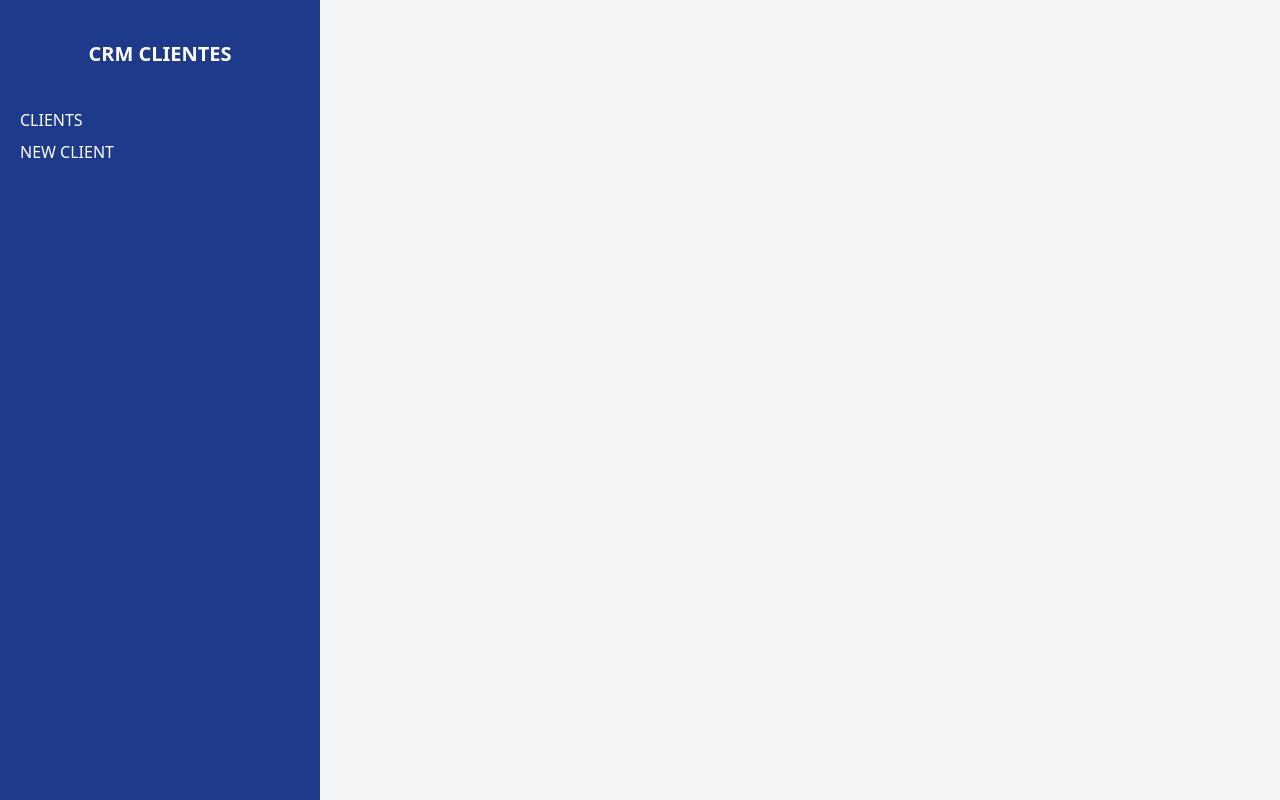
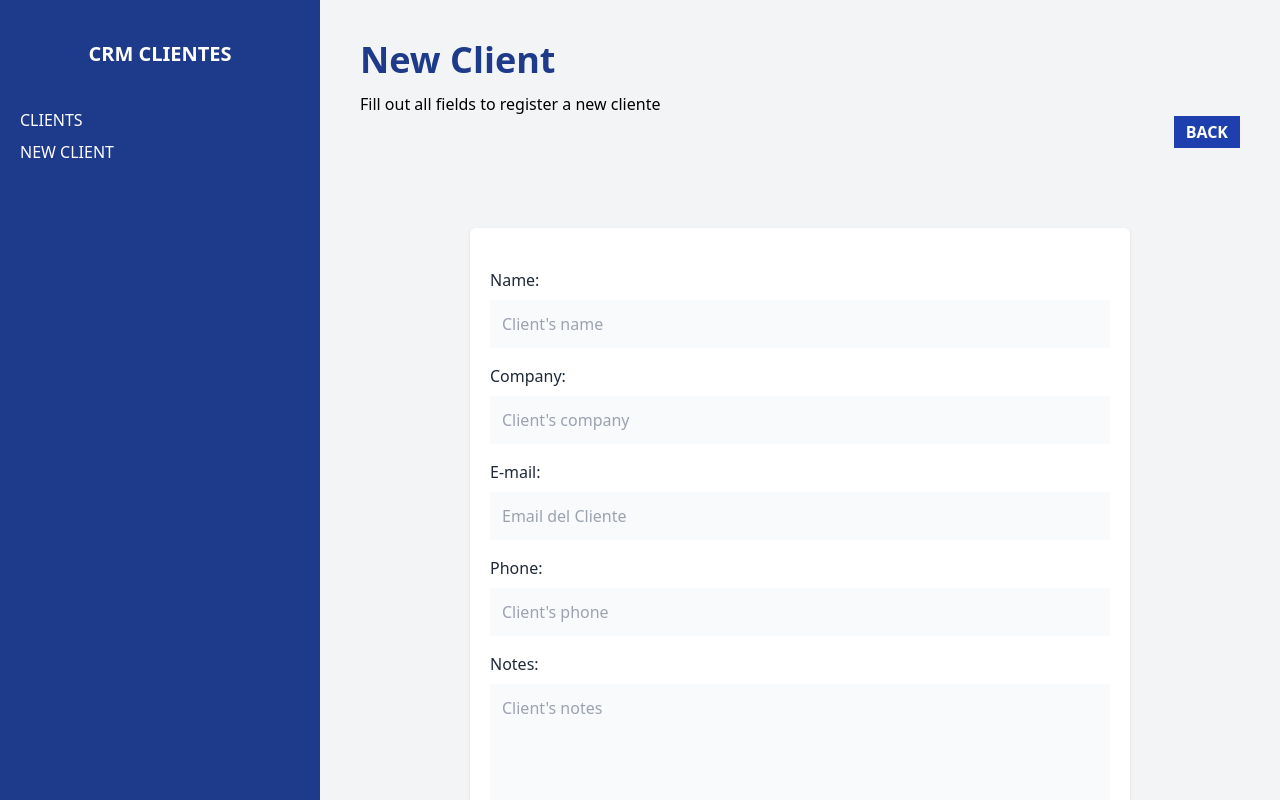
Before and after one commit to EmilyMontalvo/crm-react, a React (Vite) app: page /clients/new in a window 1280 px wide. Built offline with nearby package versions, Linux system fonts and the light colour scheme.

Commit message:
Add action to new client's form

```diff
--- a/src/components/Clients.jsx
+++ b/src/components/Clients.jsx
@@ -20,7 +20,7 @@
                     {telefono}
                 </p>
             </td>
-            <td className='p-6 flex gap-3'>
+            <td className='p-6 flex gap-3 justify-center'>
                 <button type="button" className='bg-blue-600 hover:bg-blue-700 uppercase font-bold text-xs text-white p-4'>
                     Edit
                 </button>
--- /dev/null
+++ b/src/components/Form.jsx
@@ -0,0 +1,77 @@
+const MyForm = ({client}) => {
+    return (
+        <>
+            <div className="mb-4">
+                <label
+                    className="text-gray-800"
+                    htmlFor="name"
+                >Name:</label>
+                <input
+                    id="name"
+                    type="text"
+                    className="mt-2 block w-full p-3 bg-gray-50"
+                    placeholder="Client's name"
+                    name="name"
+                />
+            </div>
+            <div className="mb-4">
+                <label
+                    className="text-gray-800"
+                    htmlFor="company"
+                >Company:</label>
+                <input
+                    id="company"
+                    type="text"
+                    className="mt-2 block w-full p-3 bg-gray-50"
+                    placeholder="Client's company"
+                    name="company"
+                />
+            </div>
+
+            <div className="mb-4">
+                <label
+                    className="text-gray-800"
+                    htmlFor="email"
+                >E-mail:</label>
+                <input
+                    id="email"
+                    type="email"
+                    className="mt-2 block w-full p-3 bg-gray-50"
+                    placeholder="Email del Cliente"
+                    name="email"
+                />
+            </div>
+
+            <div className="mb-4">
+                <label
+                    className="text-gray-800"
+                    htmlFor="phone"
+                >Phone:</label>
+                <input
+                    id="phone"
+                    type="tel"
+                    className="mt-2 block w-full p-3 bg-gray-50"
+                    placeholder="Client's phone"
+                    name="phone"
+                />
+            </div>
+
+            <div className="mb-4">
+                <label
+                    className="text-gray-800"
+                    htmlFor="notes"
+                >Notes:</label>
+                <textarea
+                    as="textarea"
+                    id="notes"
+                    type="text"
+                    className="mt-2 block w-full p-3 bg-gray-50 h-40 align-self"
+                    placeholder="Client's notes"
+                    name="notes"N
+                />
+            </div>
+        </>
+    )
+}
+
+export default MyForm
--- a/src/main.jsx
+++ b/src/main.jsx
@@ -3,7 +3,7 @@
 import ReactDOM from 'react-dom/client';
 import {createBrowserRouter, RouterProvider} from 'react-router-dom';
 import Layout from './components/Layout';
-import NewClient from './pages/NewClient';
+import NewClient, {action as newClientAction} from './pages/NewClient';
 import Index, {loader as clientsLoader } from './pages/Index';
 
 
@@ -22,8 +22,8 @@
       },
       {
         path: '/clients/new',
-        element: <NewClient/>
-
+        element: <NewClient/>,
+        action: newClientAction
       }
     ]
   },
--- a/src/pages/NewClient.jsx
+++ b/src/pages/NewClient.jsx
@@ -1,11 +1,47 @@
 import React from 'react'
+import { useNavigate, Form } from 'react-router-dom'
+import MyForm from '../components/Form';
+
+export async function action({request}){
+  // desde el formdata puedo acceder a los datos del formulario
+  const formData =  await request.formData()
+
+  const datos = Object.fromEntries(formData)
+  console.log(datos)
+  return{}
+
+}
 
 const NewClient = () => {
 
+  const navigate = useNavigate();
+
   return (
-    <div>
-      <h1></h1>
-    </div>
+    <>
+      <h1 className='font-black text-blue-900 text-4xl'>New Client</h1>
+      <p className='mt-3'> Fill out all fields to register a new cliente</p>
+      <div className='flex justify-end'>
+        <button
+          type="button"
+          className='bg-blue-800 text-white px-3 py-1 font-bold uppercase'
+          onClick={() => navigate(-1)} // El menos uno es para que vuelva a la página anterior
+        >
+          BACK
+        </button>
+      </div>
+
+      <div className='bg-white shadow rounded-md md:w-3/4 mx-auto px-5 py-10 mt-20' >
+        <Form
+          method='post'
+          action=''
+        >
+          <MyForm />
+          <input type="submit" className='mt-5 w-full bg-blue-800 p-3 uppercase font-bold text-white text-lg'
+            value="Register" />
+        </Form>
+      </div>
+
+    </>
   )
 }
 
```
